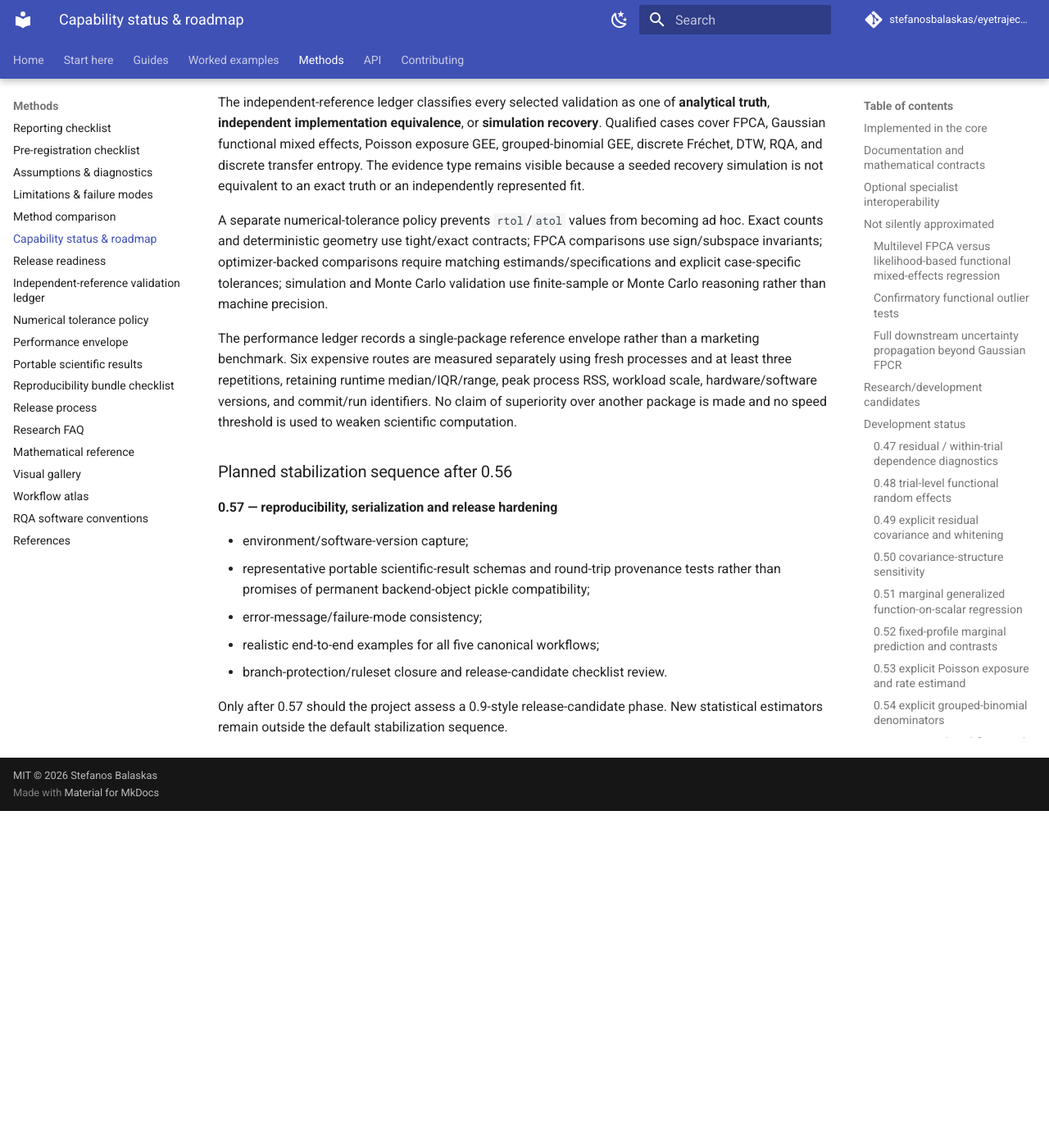
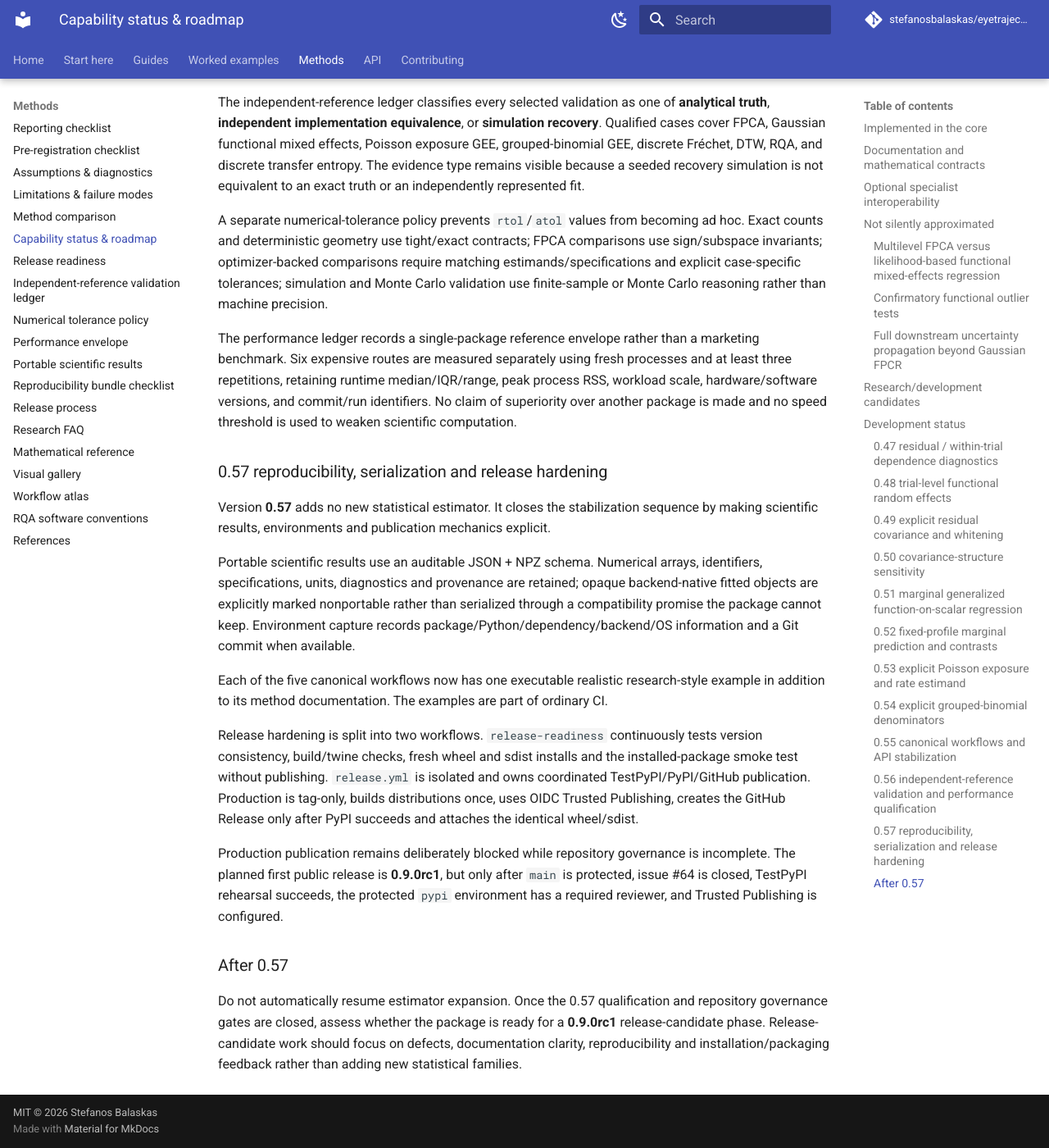
Before and after one commit to stefanosbalaskas/eyetrajectoriespy, an MkDocs documentation site: the page built from docs/methods/status-roadmap.md, in a window 1280 px wide and 1400 px high, scrolled down 15045 px. Shown: the whole window at 82% size. Built offline with MkDocs 1.6.1 and Material for MkDocs 9.7.7, drawn with Linux system fonts in a browser that asks for light colours; comment, search, counter and statistics services are not loaded; before the commit the page ends 16034 px from its top, so only the background shows below that; some of the changed text lies outside the part shown.

Commit message:
Advance roadmap to 0.57 release hardening

```diff
--- a/docs/methods/status-roadmap.md
+++ b/docs/methods/status-roadmap.md
@@ -149,7 +149,7 @@ A candidate enters the public API only when it can preserve the package rules: e
 
 ## Development status
 
-The current development line is **0.56.0.dev0**. The package remains pre-release while scientific contracts, optional-backend validation, documentation, and cross-platform qualification continue to mature.
+The current development line is **0.57.0.dev0**. The package remains pre-release while scientific contracts, optional-backend validation, documentation, and cross-platform qualification continue to mature.
 
 
 ### 0.47 residual / within-trial dependence diagnostics
@@ -434,16 +434,40 @@ median/IQR/range, peak process RSS, workload scale, hardware/software versions,
 and commit/run identifiers. No claim of superiority over another package is
 made and no speed threshold is used to weaken scientific computation.
 
-### Planned stabilization sequence after 0.56
+### 0.57 reproducibility, serialization and release hardening
 
-**0.57 — reproducibility, serialization and release hardening**
+Version **0.57** adds no new statistical estimator. It closes the stabilization
+sequence by making scientific results, environments and publication mechanics
+explicit.
 
-- environment/software-version capture;
-- representative portable scientific-result schemas and round-trip provenance
-  tests rather than promises of permanent backend-object pickle compatibility;
-- error-message/failure-mode consistency;
-- realistic end-to-end examples for all five canonical workflows;
-- branch-protection/ruleset closure and release-candidate checklist review.
+Portable scientific results use an auditable JSON + NPZ schema. Numerical
+arrays, identifiers, specifications, units, diagnostics and provenance are
+retained; opaque backend-native fitted objects are explicitly marked
+nonportable rather than serialized through a compatibility promise the package
+cannot keep. Environment capture records package/Python/dependency/backend/OS
+information and a Git commit when available.
 
-Only after 0.57 should the project assess a 0.9-style release-candidate phase.
-New statistical estimators remain outside the default stabilization sequence.
+Each of the five canonical workflows now has one executable realistic
+research-style example in addition to its method documentation. The examples
+are part of ordinary CI.
+
+Release hardening is split into two workflows. `release-readiness` continuously
+tests version consistency, build/twine checks, fresh wheel and sdist installs
+and the installed-package smoke test without publishing. `release.yml` is
+isolated and owns coordinated TestPyPI/PyPI/GitHub publication. Production is
+tag-only, builds distributions once, uses OIDC Trusted Publishing, creates the
+GitHub Release only after PyPI succeeds and attaches the identical wheel/sdist.
+
+Production publication remains deliberately blocked while repository governance
+is incomplete. The planned first public release is **0.9.0rc1**, but only after
+`main` is protected, issue #64 is closed, TestPyPI rehearsal succeeds, the
+protected `pypi` environment has a required reviewer, and Trusted Publishing
+is configured.
+
+### After 0.57
+
+Do not automatically resume estimator expansion. Once the 0.57 qualification
+and repository governance gates are closed, assess whether the package is ready
+for a **0.9.0rc1** release-candidate phase. Release-candidate work should focus
+on defects, documentation clarity, reproducibility and installation/packaging
+feedback rather than adding new statistical families.
```
